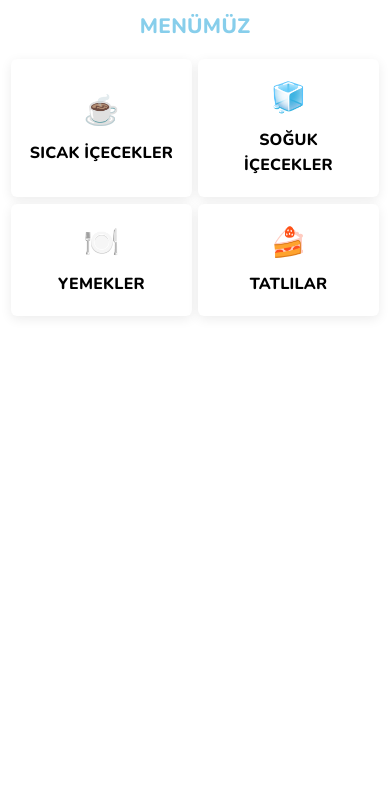
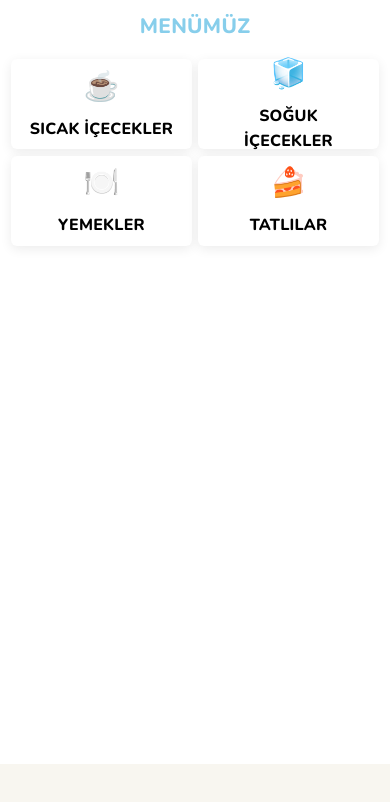
Before and after one commit to Serclarus/QR_Menu_TheeBbubb, a plain HTML site: page index.html in a window 390 px wide. Shown: the part 182-984 px from the top of the page. After the commit the page ends 946 px from the top, so only its background shows below. Drawn offline with nearby package versions, Linux system fonts and the light colour scheme.

Commit message:
Fix mobile category button sizes to be uniform

```diff
--- a/styles.css
+++ b/styles.css
@@ -133,9 +133,11 @@ body {
     touch-action: manipulation;
     -webkit-tap-highlight-color: transparent;
     min-height: 120px;
+    height: 120px;
     display: flex;
     flex-direction: column;
     justify-content: center;
+    align-items: center;
     user-select: none;
     -webkit-user-select: none;
     -moz-user-select: none;
@@ -318,6 +320,11 @@ body {
         padding: 1rem;
         border-radius: 8px;
         min-height: 100px;
+        height: 100px;
+        display: flex;
+        flex-direction: column;
+        justify-content: center;
+        align-items: center;
     }
 
     .category-icon {
@@ -431,6 +438,11 @@ body {
         padding: 0.875rem;
         border-radius: 6px;
         min-height: 90px;
+        height: 90px;
+        display: flex;
+        flex-direction: column;
+        justify-content: center;
+        align-items: center;
     }
 
     .category-icon {
```
